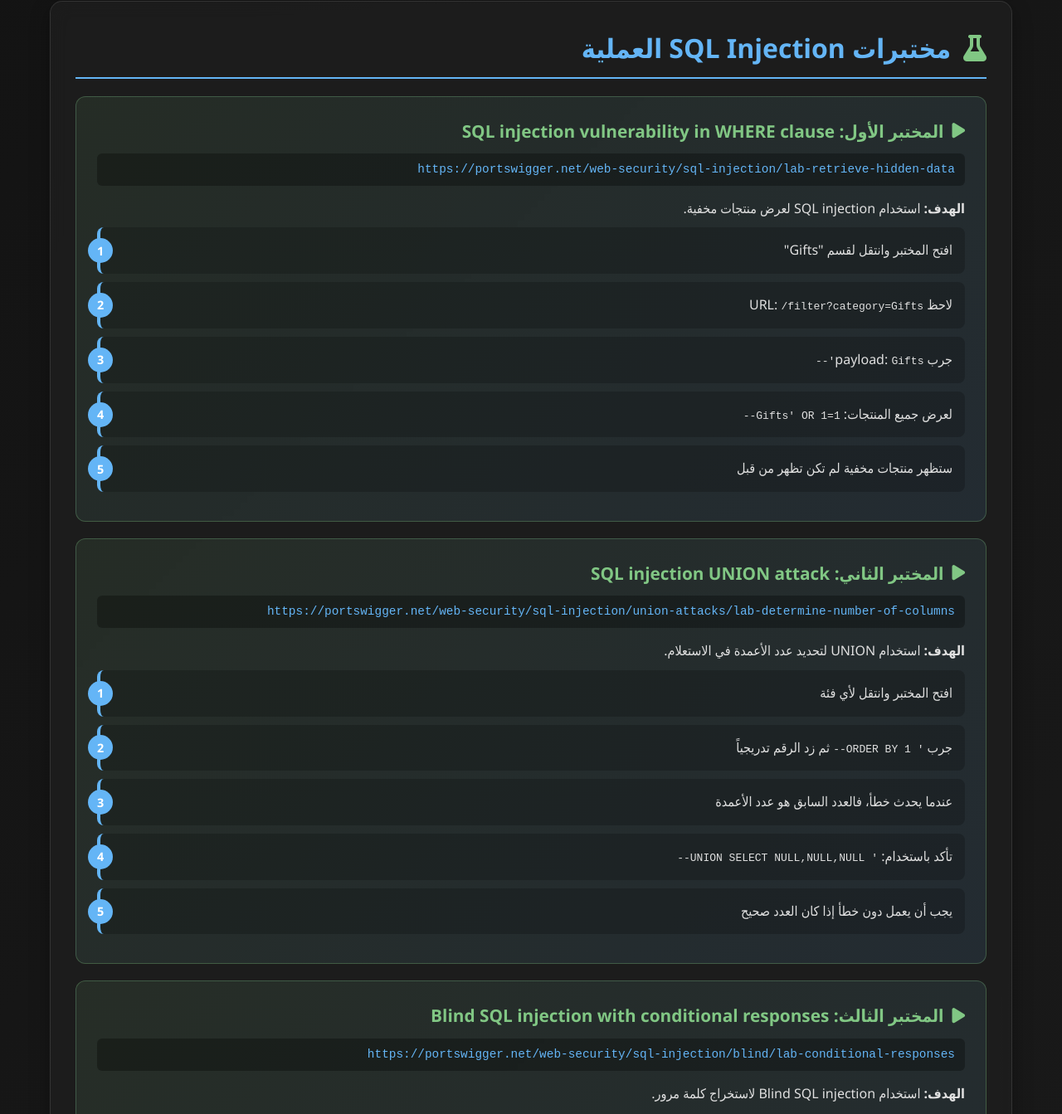
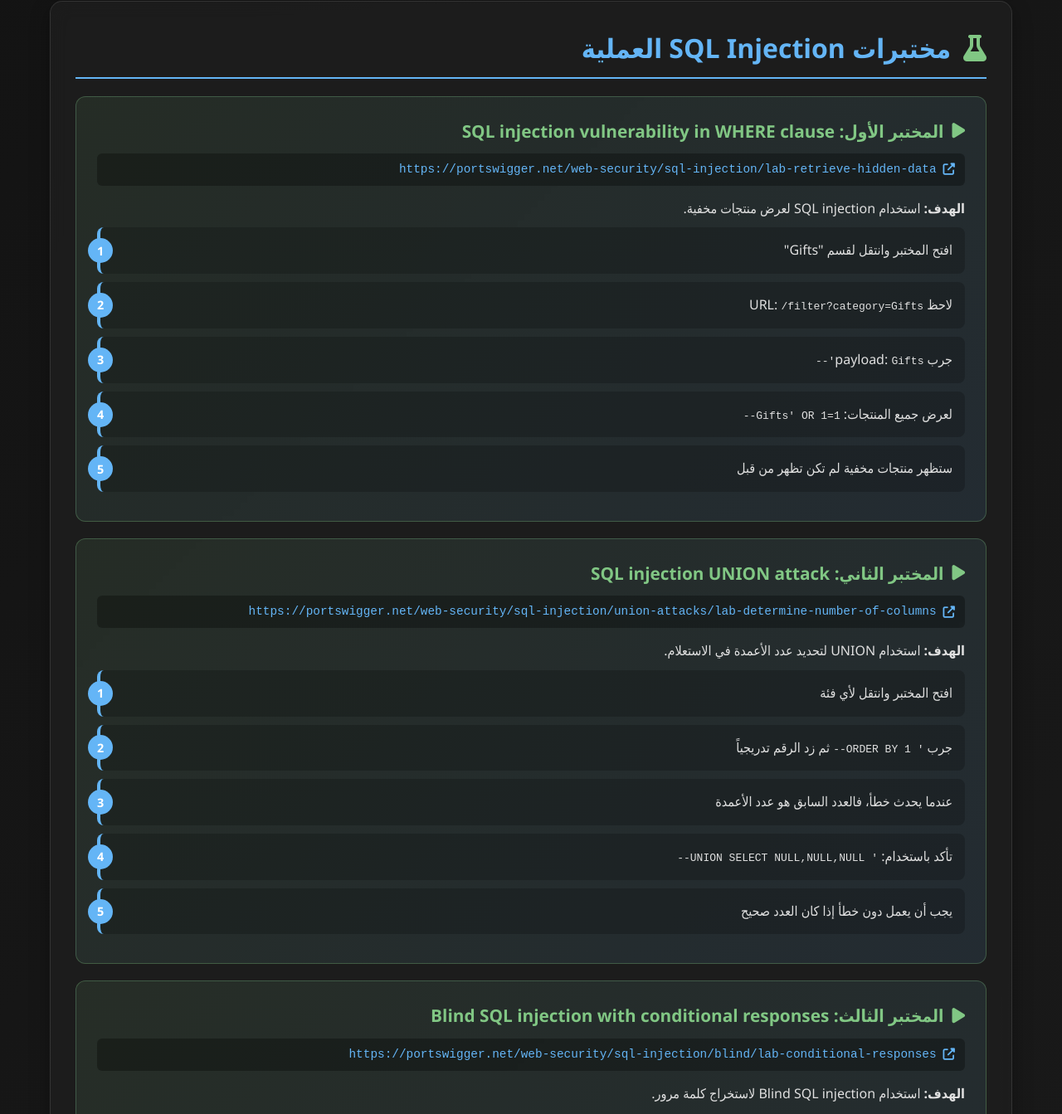
Before and after one commit to abode1234/lecture-server-side-attack, a plain HTML site: page lecture-sql-xxe/lecture-clean.html in a window 1280 px wide. Shown: the part 3811-5154 px from the top of the page at 83% size. Drawn offline with nearby package versions, Linux system fonts and the light colour scheme.

Commit message:
✅ تحويل روابط المختبرات إلى روابط قابلة للنقر
- إضافة 6 روابط تفاعلية لجميع المختبرات
- فتح الروابط في نافذة جديدة (target='_blank')
- إضافة أيقونة external-link لوضوح أكبر
- تأثيرات hover جميلة للروابط
- تحسين UX للوصول السريع للمختبرات

```diff
--- a/lecture-sql-xxe/lecture-clean.html
+++ b/lecture-sql-xxe/lecture-clean.html
@@ -216,6 +216,23 @@
             color: #64b5f6;
             margin-bottom: 15px;
             word-break: break-all;
+            transition: all 0.3s ease;
+        }
+
+        .lab-url:hover {
+            background: rgba(100, 181, 246, 0.1);
+            transform: translateX(-5px);
+        }
+
+        .lab-url a {
+            display: flex;
+            align-items: center;
+            gap: 8px;
+            transition: all 0.3s ease;
+        }
+
+        .lab-url a:hover {
+            color: #81c784 !important;
         }
 
         .step-list {
@@ -548,7 +565,10 @@
                     المختبر الأول: SQL injection vulnerability in WHERE clause
                 </div>
                 <div class="lab-url">
+                    <a href="https://portswigger.net/web-security/sql-injection/lab-retrieve-hidden-data" target="_blank" style="color: #64b5f6; text-decoration: none;">
+                        <i class="fas fa-external-link-alt"></i>
                         https://portswigger.net/web-security/sql-injection/lab-retrieve-hidden-data
+                    </a>
                 </div>
                 <p><strong>الهدف:</strong> استخدام SQL injection لعرض منتجات مخفية.</p>
 
@@ -567,7 +587,10 @@
                     المختبر الثاني: SQL injection UNION attack
                 </div>
                 <div class="lab-url">
+                    <a href="https://portswigger.net/web-security/sql-injection/union-attacks/lab-determine-number-of-columns" target="_blank" style="color: #64b5f6; text-decoration: none;">
+                        <i class="fas fa-external-link-alt"></i>
                         https://portswigger.net/web-security/sql-injection/union-attacks/lab-determine-number-of-columns
+                    </a>
                 </div>
                 <p><strong>الهدف:</strong> استخدام UNION لتحديد عدد الأعمدة في الاستعلام.</p>
 
@@ -586,7 +609,10 @@
                     المختبر الثالث: Blind SQL injection with conditional responses
                 </div>
                 <div class="lab-url">
+                    <a href="https://portswigger.net/web-security/sql-injection/blind/lab-conditional-responses" target="_blank" style="color: #64b5f6; text-decoration: none;">
+                        <i class="fas fa-external-link-alt"></i>
                         https://portswigger.net/web-security/sql-injection/blind/lab-conditional-responses
+                    </a>
                 </div>
                 <p><strong>الهدف:</strong> استخدام Blind SQL injection لاستخراج كلمة مرور.</p>
 
@@ -759,7 +785,10 @@
                     المختبر الأول: Exploiting XXE using external entities to retrieve files
                 </div>
                 <div class="lab-url">
+                    <a href="https://portswigger.net/web-security/xxe/lab-exploiting-xxe-to-retrieve-files" target="_blank" style="color: #64b5f6; text-decoration: none;">
+                        <i class="fas fa-external-link-alt"></i>
                         https://portswigger.net/web-security/xxe/lab-exploiting-xxe-to-retrieve-files
+                    </a>
                 </div>
                 <p><strong>الهدف:</strong> استخدام XXE لقراءة محتوى ملف /etc/passwd.</p>
 
@@ -778,7 +807,10 @@
                     المختبر الثاني: Exploiting XXE to perform SSRF attacks
                 </div>
                 <div class="lab-url">
+                    <a href="https://portswigger.net/web-security/xxe/lab-exploiting-xxe-to-perform-ssrf" target="_blank" style="color: #64b5f6; text-decoration: none;">
+                        <i class="fas fa-external-link-alt"></i>
                         https://portswigger.net/web-security/xxe/lab-exploiting-xxe-to-perform-ssrf
+                    </a>
                 </div>
                 <p><strong>الهدف:</strong> استخدام XXE لتنفيذ SSRF والوصول لخدمة داخلية.</p>
 
@@ -798,7 +830,10 @@
                     المختبر الثالث: Blind XXE with out-of-band interaction
                 </div>
                 <div class="lab-url">
+                    <a href="https://portswigger.net/web-security/xxe/blind/lab-xxe-with-out-of-band-interaction" target="_blank" style="color: #64b5f6; text-decoration: none;">
+                        <i class="fas fa-external-link-alt"></i>
                         https://portswigger.net/web-security/xxe/blind/lab-xxe-with-out-of-band-interaction
+                    </a>
                 </div>
                 <p><strong>الهدف:</strong> استخدام Blind XXE مع out-of-band techniques.</p>
 
```
Lines whose indentation alone changed are shown as unchanged.
